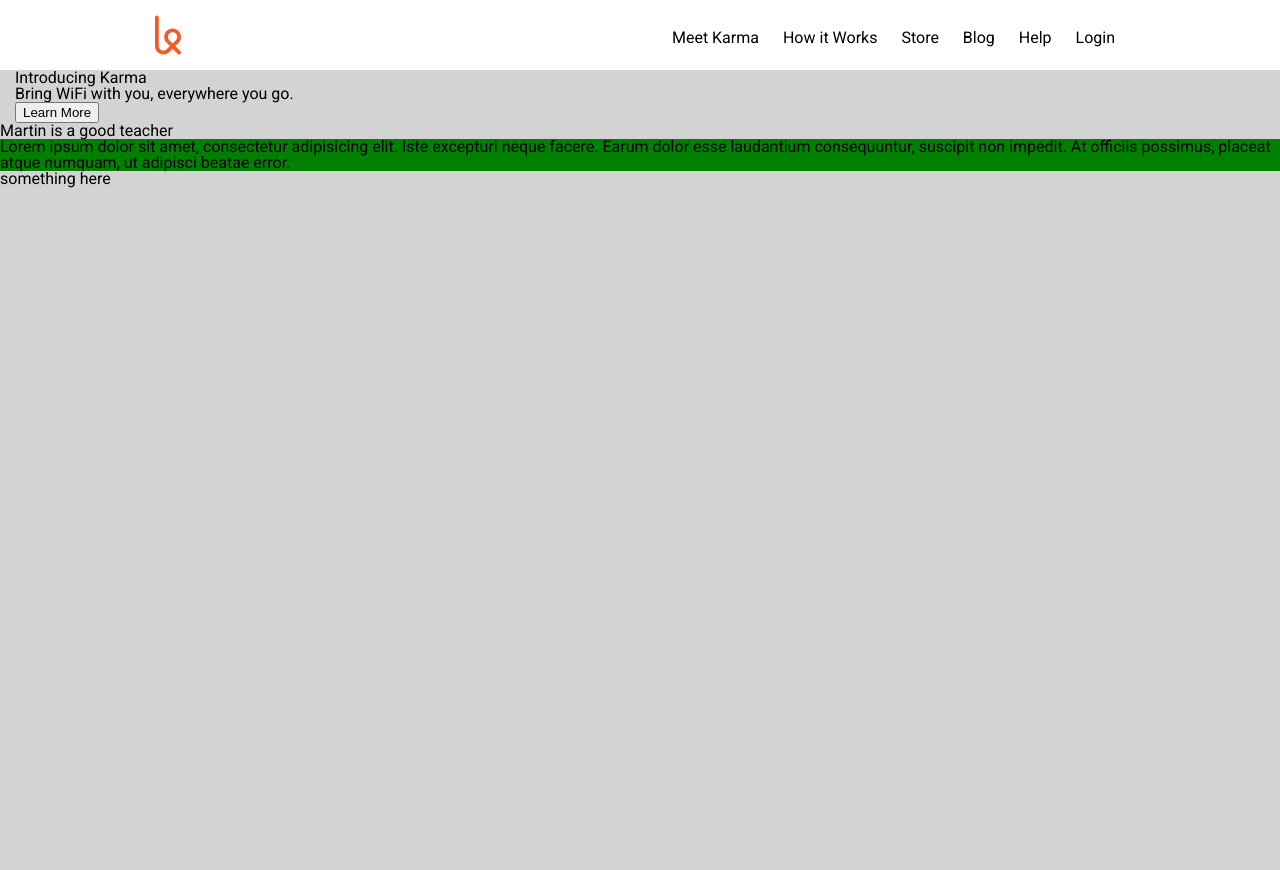
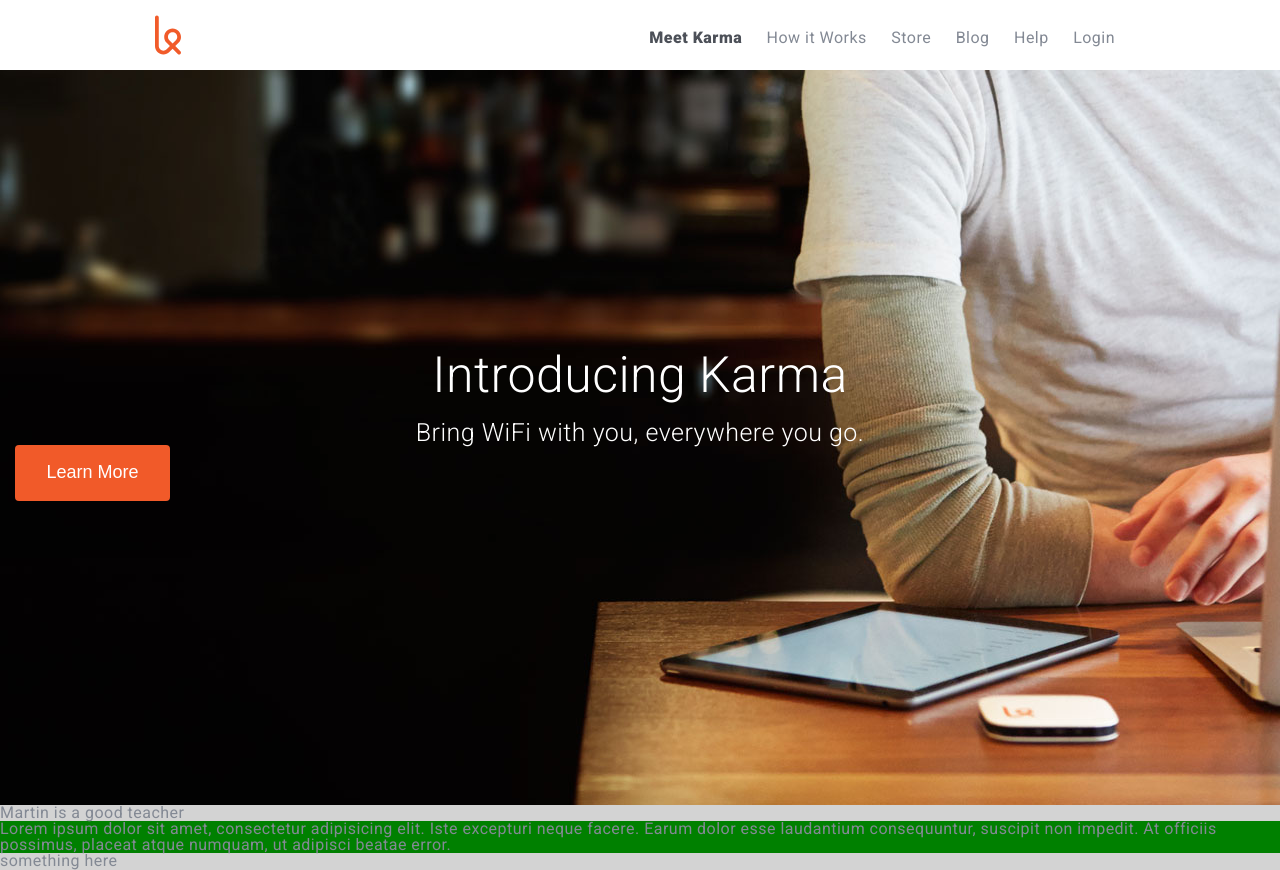
Before and after one commit to johnangusgillis/Karma-Clone, a plain HTML site: page index.html in a window 1280 px wide. Before the commit the page ends 800 px from the top, so only its background shows below. Drawn offline with Linux system fonts and the light colour scheme.

Commit message:
Button Changes and background image

```diff
--- a/css/style.css
+++ b/css/style.css
@@ -43,6 +43,7 @@ table {
 	border-collapse: collapse;
 	border-spacing: 0;
 }
+/*This is the end of the RESET*/
 
 /*This is where my main Style Starts*/
 
@@ -50,6 +51,9 @@ body {
 	background-color: lightgray;
 	font-family: 'Roboto', sans-serif;
 	-webkit-font-smoothing: antialiased;
+	font-size: 16px;
+	color: #838994;
+	letter-spacing: 0.03em;
 }
 
 div {
@@ -60,7 +64,6 @@ p {
 	background-color: green;
 }
 
-/* End of Reset */
 /* Start of Custom Styles */
 
 .content {
@@ -89,7 +92,59 @@ p {
 	margin: 10px;
 }
 
+.links li:hover {
+	color: orange;
+	cursor: pointer;
+}
+
 .top-navigation .links {
 	float: right;
 	margin-top: 20px;
 }
+
+.top-navigation .links > .active {
+    color: #4c5058;
+    font-weight: 600;
+}
+
+/*This is the conent section*/
+
+.introduction {
+	background-image: url('../images/background_image.jpg');
+	background-position: center bottom;
+	background-repeat: no-repeat;
+	background-size: cover;
+	height: 45.938rem;
+	overflow: hidden;
+}
+.introduction h1,
+.introduction h3 {
+	color: white;
+	text-align: center;
+	font-weight: 300;
+}
+.introduction h1 {
+	margin-top: 17.5rem;
+	font-size: 3.125rem;
+}
+.introduction h3 {
+	margin-top: 1.25rem;
+	font-size: 1.563rem;
+}
+
+/*The Buttons*/
+
+.buttons {
+	margin: 0 auto;
+}
+.big-button {
+	text-shadow: none;
+    border-style: none;
+    border-radius: 4px;
+    padding: 16px 26px;
+    line-height: 1.33;
+    width: 9.688rem;
+    background-color: #f15a29;
+    color: white;
+    font-size: 1.125rem
+}
--- a/index.html
+++ b/index.html
@@ -48,7 +48,7 @@
 	            <h1>Introducing Karma</h1>
 	            <h3>Bring WiFi with you, everywhere you go.</h3>
 	            <div class="buttons">
-	                <button>Learn More</button>
+	                <button class="big-button">Learn More</button>
 	            </div>
 	        </div>
     	</section>
```
Also changed, not shown: images/background_image.jpg (added).
